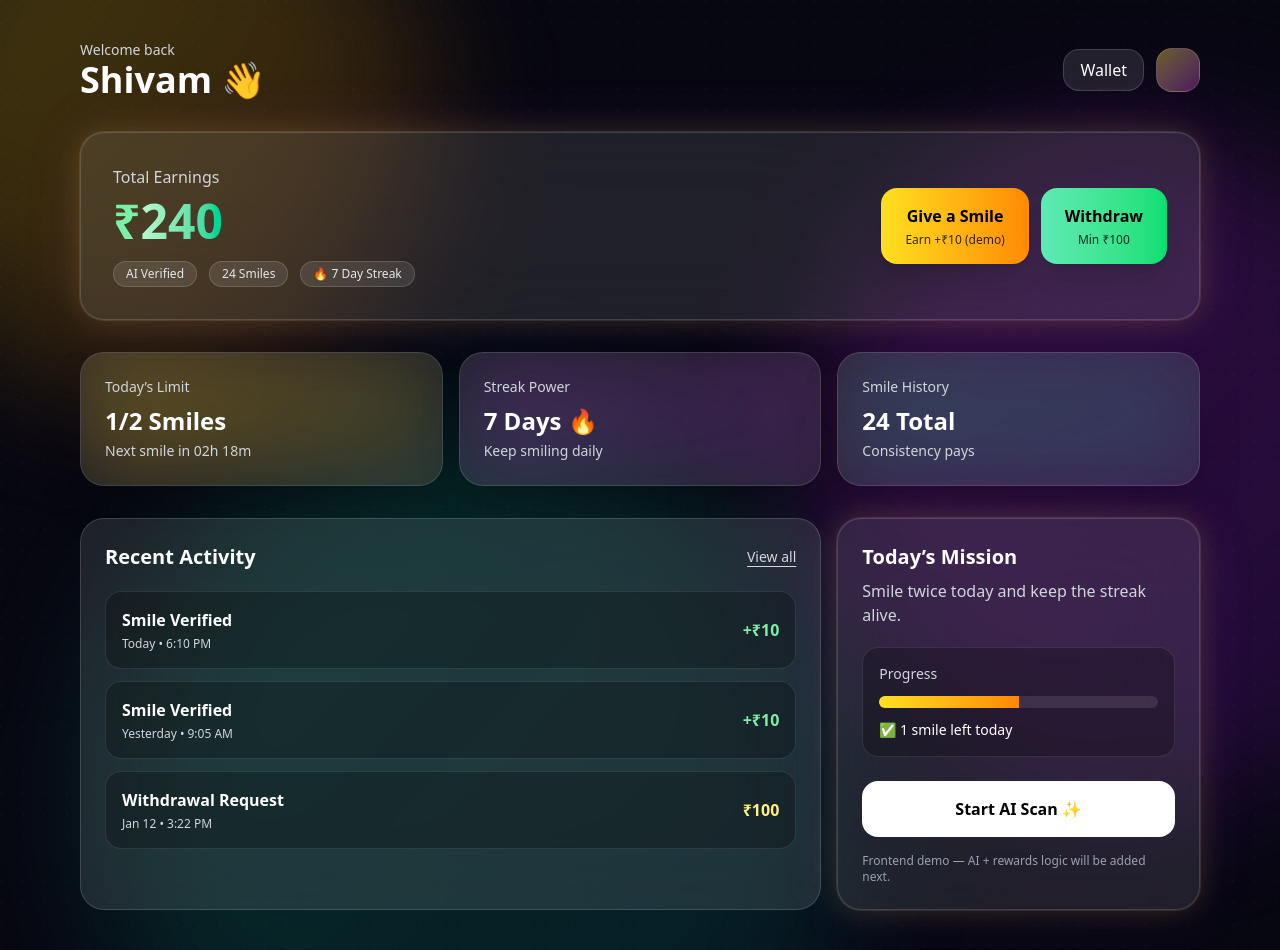
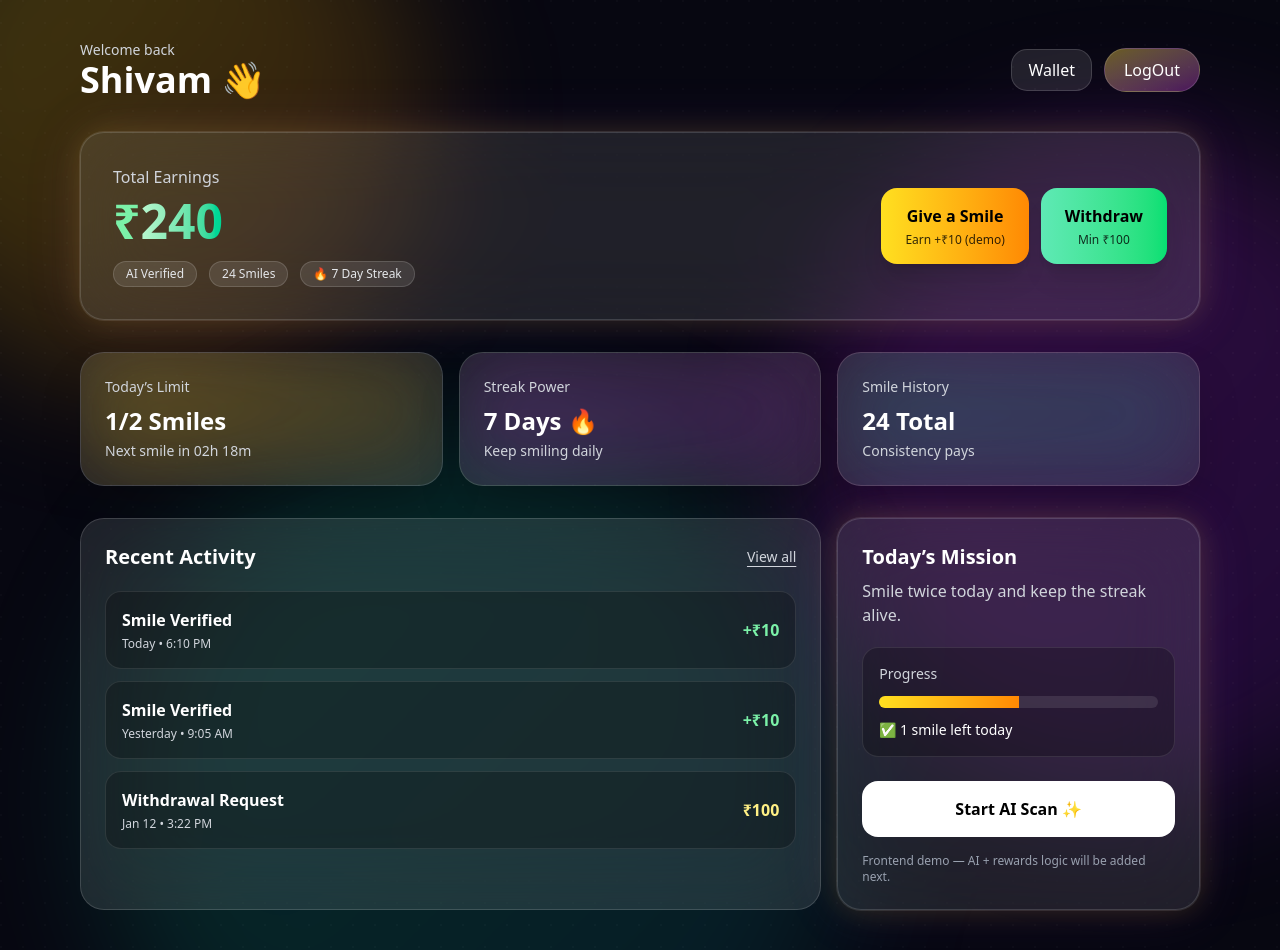
Before and after one commit to shivani3267/Smile_Balance__TeamWooble, a React (Vite) app in the folder frontend/: page /dashboard in a window 1280 px wide. Built offline with nearby package versions, Linux system fonts and the light colour scheme.

Commit message:
Login_Button Added

```diff
--- a/frontend/src/pages/Dashboard.jsx
+++ b/frontend/src/pages/Dashboard.jsx
@@ -52,7 +52,18 @@ export default function Dashboard() {
                         >
                             Wallet
                         </Link>
-                        <div className="w-11 h-11 rounded-2xl bg-gradient-to-br from-yellow-300/40 to-fuchsia-500/30 border border-white/15" />
+                        <button
+                            onClick={() => {
+                            localStorage.removeItem("token");
+                            nav("/login");
+                            }}
+                            className="w-24 h-11 p-2 rounded-3xl text-center
+                            bg-gradient-to-br from-yellow-300/40 to-fuchsia-500/30
+                            border border-white/15 hover:scale-105 transition cursor-pointer"
+                            >
+                            LogOut
+                        </button>
+
                     </div>
                 </div>
 
```
